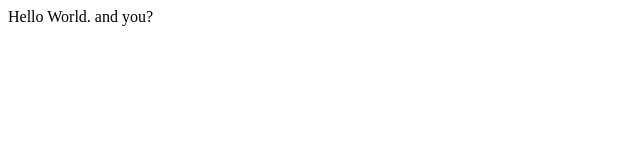
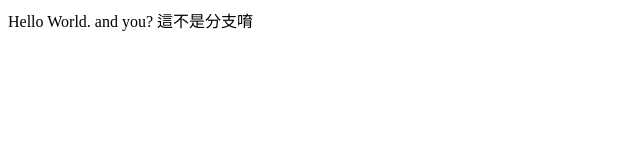
Before and after one commit to ikuhannah/test-1, a plain HTML site: page hello.html in a window 1280 px wide. Shown: the whole page, without its empty margins (0-640 px from the left). Drawn offline with Linux system fonts and the light colour scheme.

Commit message:
不是分支唷
不是分支唷

```diff
--- a/hello.html
+++ b/hello.html
@@ -5,5 +5,6 @@
 </head>
 <body>
     Hello World. and you?
+	這不是分支唷
 </body>
 </html>
```
